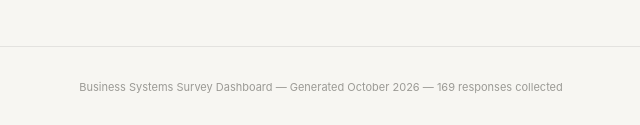
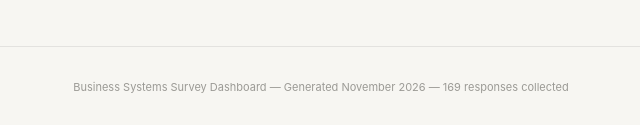
Before and after one commit to KevinvanDeventer/Business-Systems-Survey-Dashboard, a plain HTML site: page index.html in a window 1280 px wide. Shown: the part 2352-2477 px from the top of the page, 319-959 px from the left. Drawn offline with nearby package versions, Linux system fonts and the light colour scheme.

Commit message:
Auto-sync Typeform responses (2026-11-01)

```diff
--- a/index.html
+++ b/index.html
@@ -1376,7 +1376,7 @@
 
 </div>
 
-<div class="footer">Business Systems Survey Dashboard — Generated October 2026 — <span id="footer-resp">105</span> responses collected</div>
+<div class="footer">Business Systems Survey Dashboard — Generated November 2026 — <span id="footer-resp">105</span> responses collected</div>
 
 <script>
 // ============================================================
```
